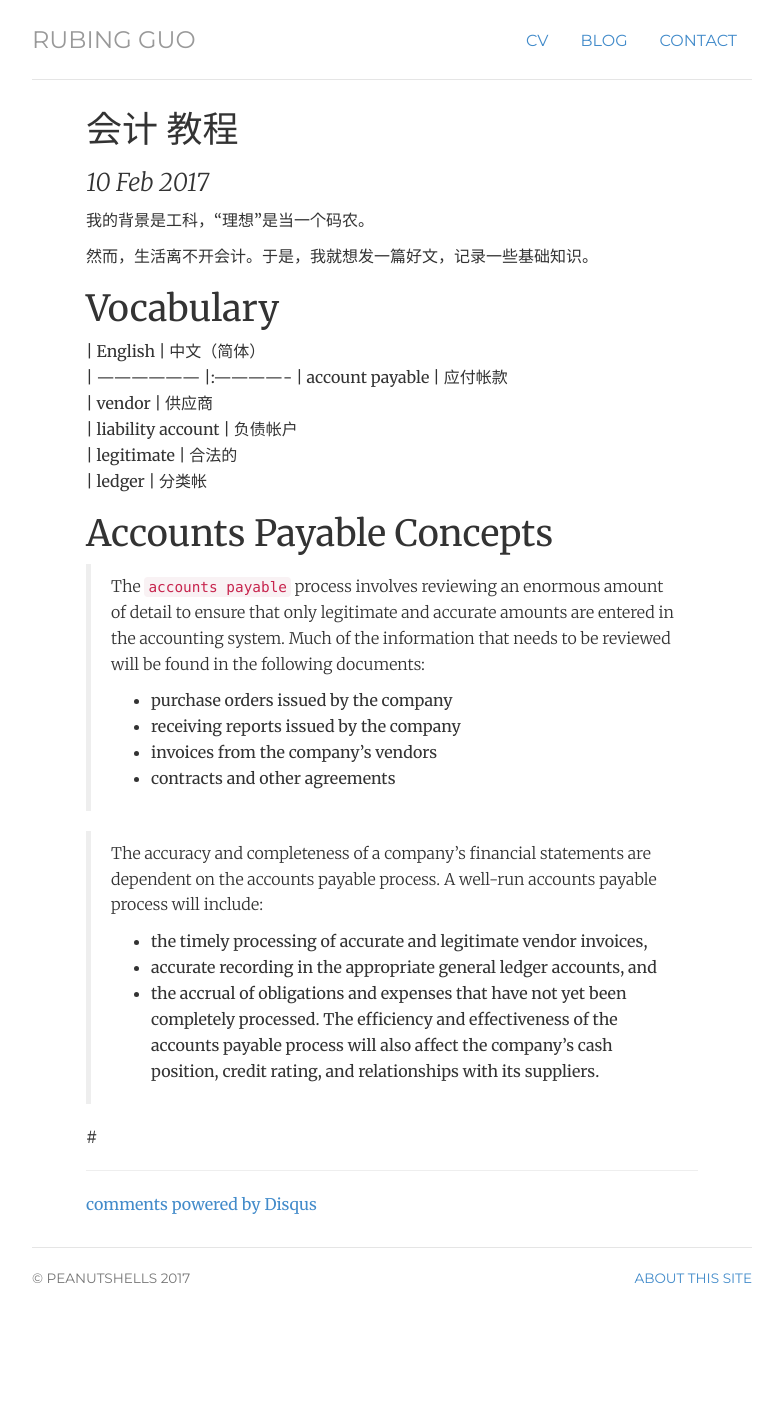
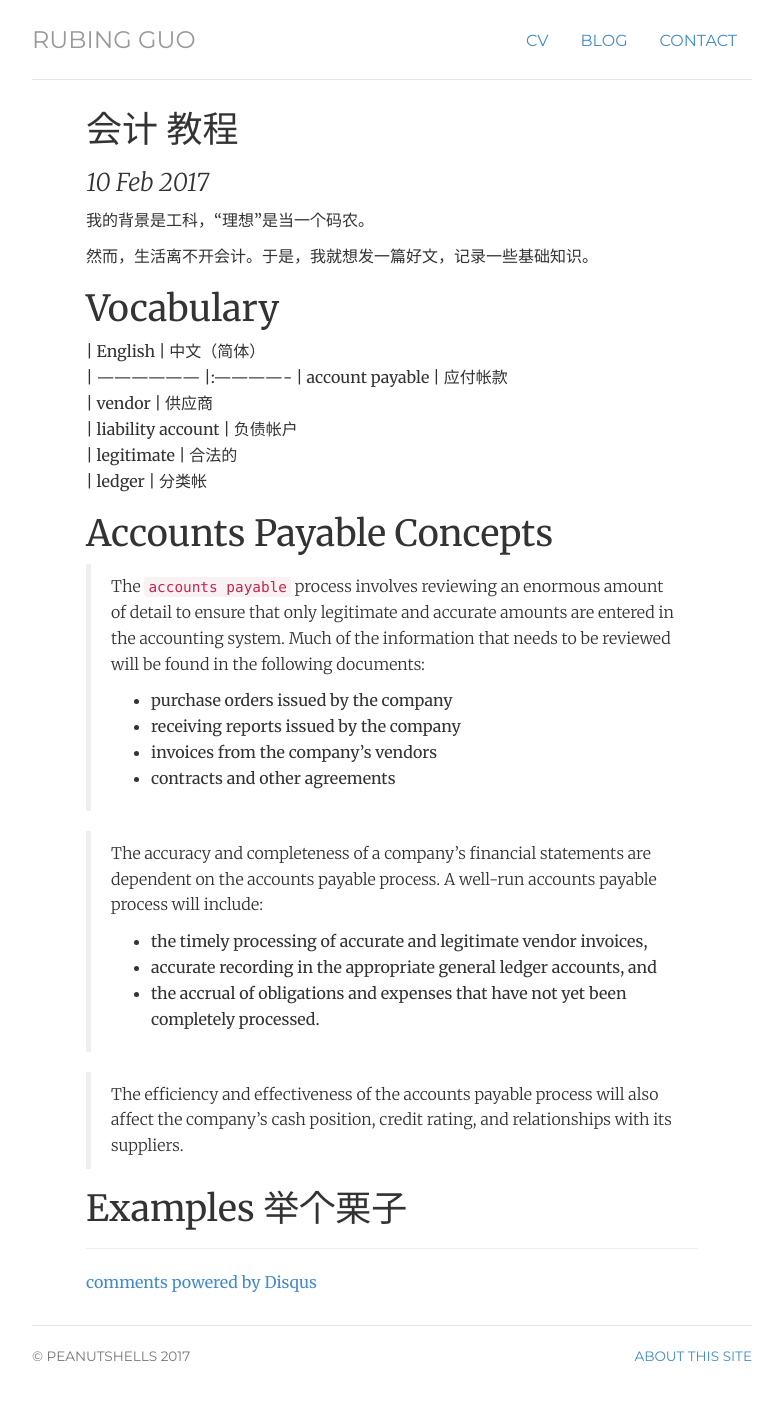
Before and after one commit to flower-joke/peanutshells.github.io, a Jekyll site: the page built from _posts/2017-02-10-会计-教程.md, in a window 1280 px wide. Shown: the whole page, without its empty margins (248-1030 px from the left). Built offline with Jekyll 4.4.1, drawn with Linux system fonts in a browser that asks for light colours; nearby versions of some CDN libraries; our own code applies the rules of GitHub Pages for plain Markdown files; comment, search, counter and statistics services are not loaded; before the commit the page ends 1340 px from its top, so only the background shows below that.

Commit message:
Update 2017-02-10-会计-教程.md

```diff
--- a/_posts/2017-02-10-会计-教程.md
+++ b/_posts/2017-02-10-会计-教程.md
@@ -22,6 +22,7 @@
 *	the timely processing of accurate and legitimate vendor invoices,
 *	accurate recording in the appropriate general ledger  accounts, and
 *	the accrual of obligations and expenses that have not yet been completely processed.
-The efficiency and effectiveness of the accounts payable process will also affect the company's cash position, credit rating, and relationships with its suppliers.
 
-#
+>The efficiency and effectiveness of the accounts payable process will also affect the company's cash position, credit rating, and relationships with its suppliers.
+
+# Examples 举个栗子
```
